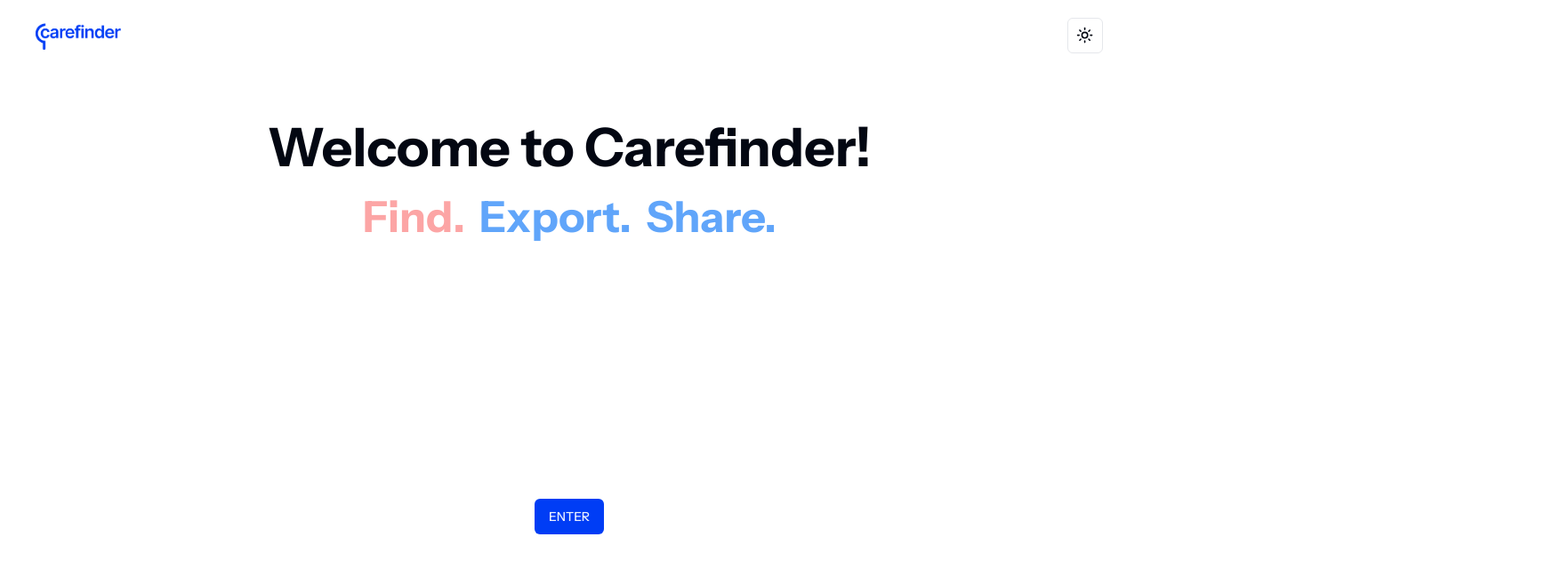
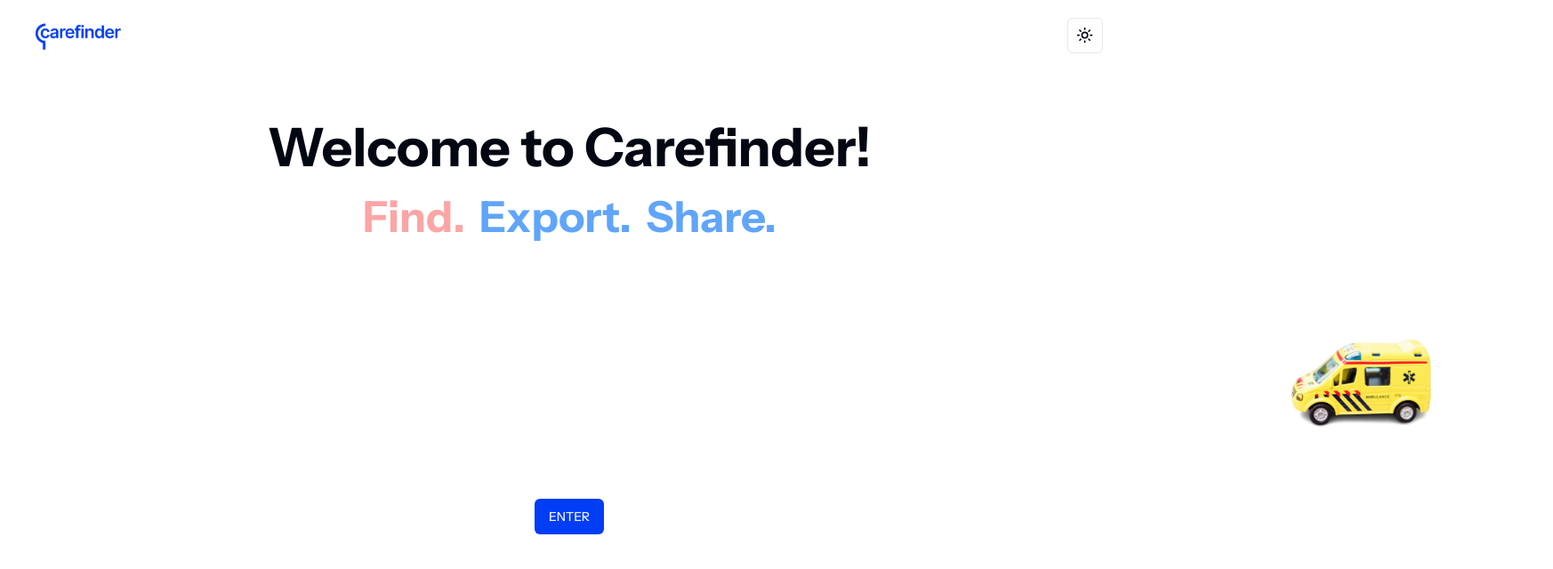
Before and after one commit to nikolasdevs/carefinder, a Next.js app: page / in a window 1280 px wide. Shown: the top 640 px of the page at 89% size, 1746 px wide, since content can reach past the window. Built offline with nearby package versions, Linux system fonts and the light colour scheme.

Commit message:
car animation adjusted

```diff
--- a/app/page.tsx
+++ b/app/page.tsx
@@ -12,10 +12,10 @@
     <main className="h-screen">
       <div className="w-full h-screen flex flex-col items-center md:justify-center md:mt-0 mt-10 m-auto gap-4 ">
         <div className="w-full flex justify-between px-10 items-center py-5">
-          <div className="w-24">
+          <Link href="/" className="w-24">
             {" "}
             <Image src={Logo} alt="Company logo" />
-          </div>{" "}
+          </Link>{" "}
           <ModeToggle />
         </div>
         <div className="h-screen w-full flex flex-col items-center mt-10">
@@ -69,21 +69,20 @@
 
           <motion.div
             initial={{
-              x: 0,
+              x: 500,
               scale: 1,
             }}
             animate={{
-              x: -1000,
+              x: -1500,
               scale: 1,
             }}
             transition={{
               duration: 5,
               ease: "easeInOut",
               repeat: Infinity,
-              repeatType: "reverse",
             }}
           >
-            <div className=" flex items-center justify-center">
+            <div className=" flex items-center justify-end">
               <Image src={hero} alt="" className="w-1/3" />
             </div>
           </motion.div>
```
